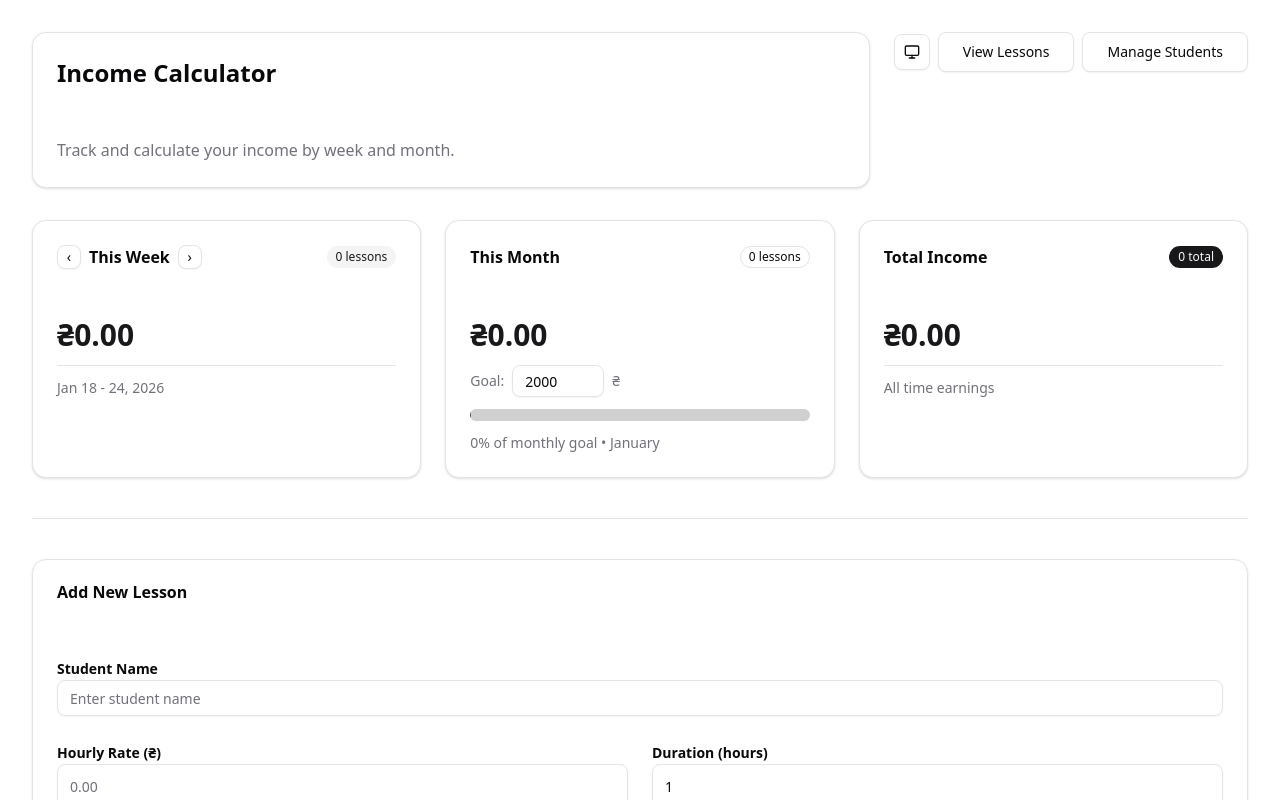
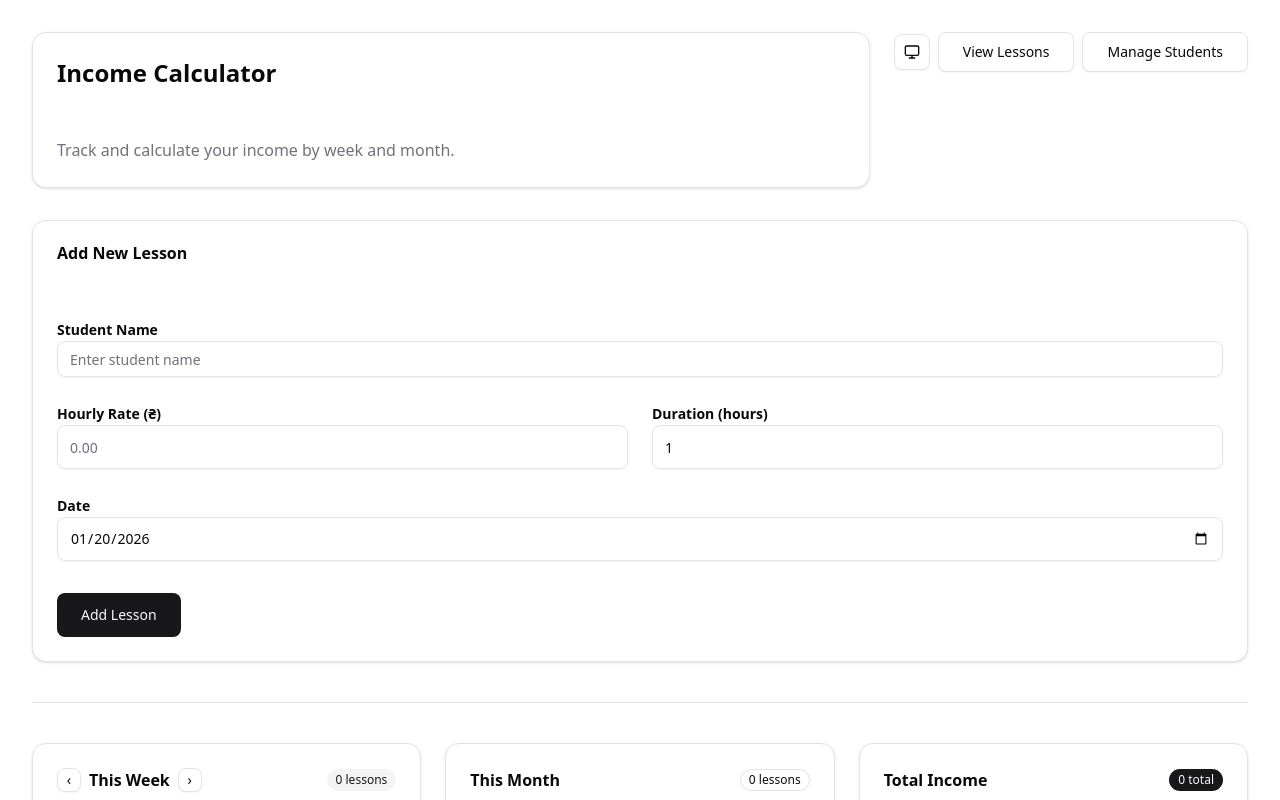
Before and after one commit to DmitriyCode0/tutor-app-next, a Next.js app: page / in a window 1280 px wide. Shown: the top 800 px of the page. Built offline with nearby package versions, Linux system fonts and the light colour scheme.

Commit message:
UI improvements

```diff
--- a/app/page.tsx
+++ b/app/page.tsx
@@ -161,22 +161,22 @@ export default function Home() {
         </div>
       </div>
 
+      <LessonForm
+        onSubmit={handleSubmit}
+        onCancel={editingLesson ? handleCancelEdit : undefined}
+        initialData={editingLesson || undefined}
+        submitLabel={editingLesson ? "Update Lesson" : "Add Lesson"}
+      />
+
       {error && (
         <Alert variant="destructive" className="mb-6">
           <AlertDescription>{error}</AlertDescription>
         </Alert>
       )}
 
-      <IncomeSummary lessons={lessons} />
-
       <Separator className="my-10" />
 
-      <LessonForm
-        onSubmit={handleSubmit}
-        onCancel={editingLesson ? handleCancelEdit : undefined}
-        initialData={editingLesson || undefined}
-        submitLabel={editingLesson ? "Update Lesson" : "Add Lesson"}
-      />
+      <IncomeSummary lessons={lessons} />
 
       <Separator className="my-10" />
 
```
